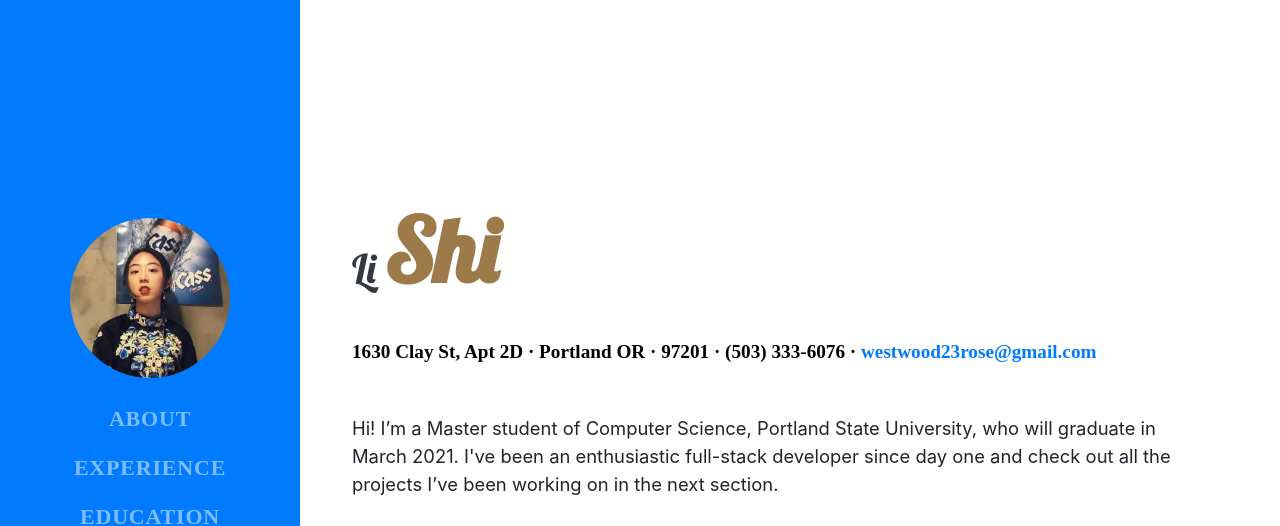
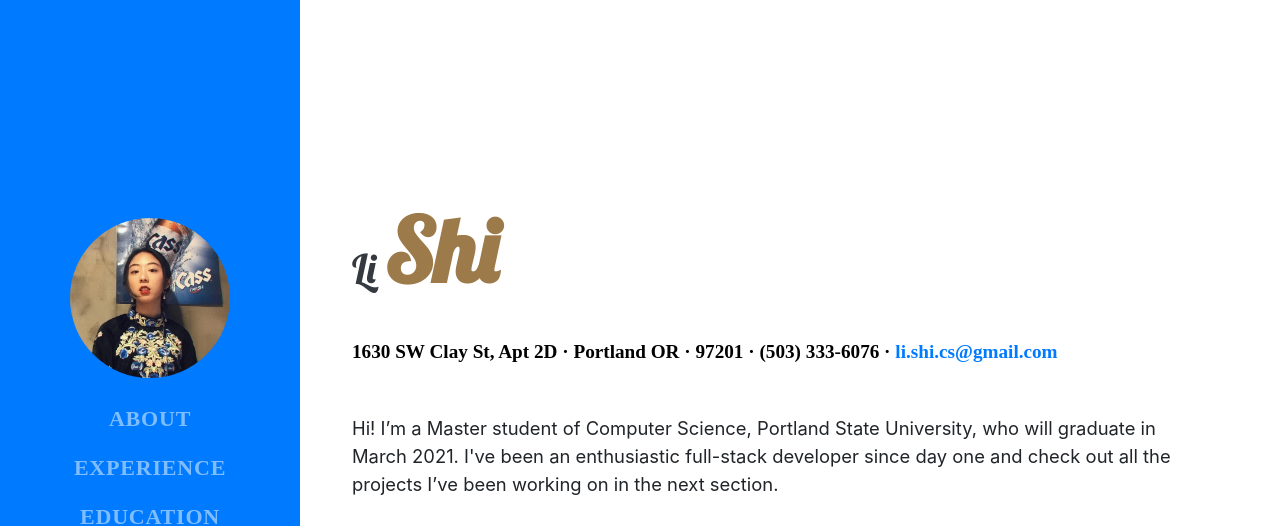
Before and after one commit to Westwood-S/resume, a website with bundled scripts: page index.html in a window 1280 px wide. Shown: the top 526 px of the page. Built offline with nearby package versions, Linux system fonts and the light colour scheme.

Commit message:
Update index.html

```diff
--- a/index.html
+++ b/index.html
@@ -53,8 +53,8 @@
               <h1 class="mb-0">Li
                 <span class="text-primary" style="color: #9d7a49 !important;">Shi</span>
               </h1>
-              <div class="subheading mb-5">1630 Clay St, Apt 2D · Portland OR · 97201 · (503) 333-6076 ·
-                <a href="mailto:name@email.com">westwood23rose@gmail.com</a>
+              <div class="subheading mb-5">1630 SW Clay St, Apt 2D · Portland OR · 97201 · (503) 333-6076 ·
+                <a href="mailto:name@email.com">li.shi.cs@gmail.com</a>
               </div>
               <p class="lead mb-5">Hi! I’m a Master student of Computer Science, Portland State University, who will graduate in March 2021. I've been an enthusiastic full-stack developer since day one and check out all the projects I’ve been working on in the next section.
               </p>
```
